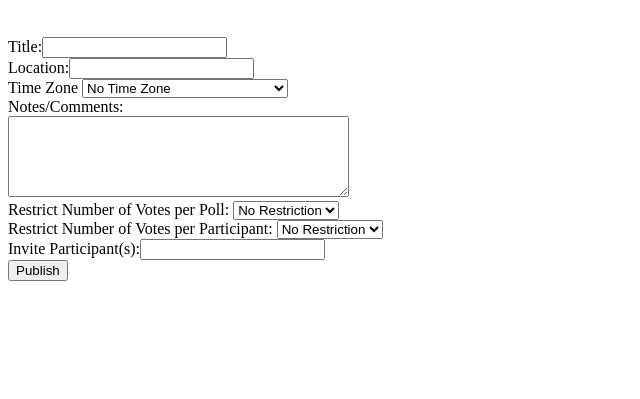
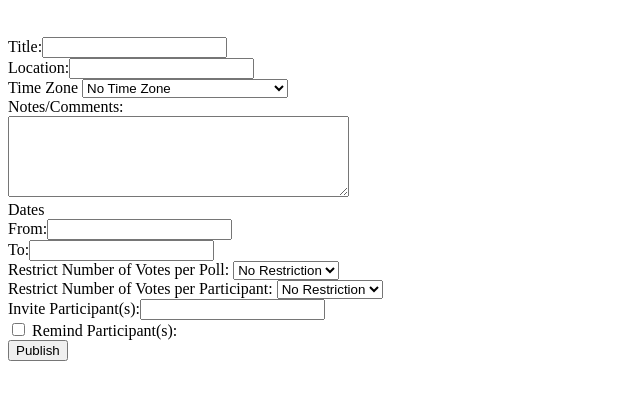
Before and after one commit to MGLeyda/Lab-3, a Gatsby site: page /pollForm in a window 1280 px wide. Shown: the part 61-460 px from the top of the page, without its empty margins (0-640 px from the left). Built offline with nearby package versions, Linux system fonts and the light colour scheme; Gatsby itself is replaced by a stand-in of ours.

Commit message:
added remind checkbox

```diff
--- a/src/pages/index.js
+++ b/src/pages/index.js
@@ -41,7 +41,6 @@ export default class IndexPage extends React.Component {
           />
         </label>
         <br />
-
         <button type="submit">Submit</button>
       </form>
     )
--- a/src/pages/pollForm.js
+++ b/src/pages/pollForm.js
@@ -7,6 +7,9 @@ export default class PollFormPage extends React.Component {
     RestrictVperPoll: "",
     RestrictVperPar: "",
     Invite: "",
+    DateFrom: "",
+    DateTo: "",
+    Remind: "",
   }
   handleInputChange = event => {
     const target = event.target
@@ -59,6 +62,28 @@ export default class PollFormPage extends React.Component {
         <br />
         <textarea name="Text1" cols="40" rows="5"></textarea>
         <br />
+        <label>Dates</label>
+          <br />
+          <label>
+          From:
+          <input
+            type="text"
+            name="datefrom"
+            value={this.state.datefrom}
+            onChange={this.handleInputChange}
+          />
+          </label>
+          <br />
+          <label>
+          To:
+          <input
+            type="text"
+            name="datefrom"
+            value={this.state.dateto}
+            onChange={this.handleInputChange}
+          />
+          </label>
+          <br />
         <label>Restrict Number of Votes per Poll: </label>
          <select>
             <option value = "na">No Restriction</option>
@@ -89,6 +114,12 @@ export default class PollFormPage extends React.Component {
           />
         </label>
         <br />
+
+        <label for="myCheck"></label>
+        <input type="checkbox" id="myCheck" onclick="myFunction()"/>
+
+        <label> Remind Participant(s):  </label>
+        <br />
         <button type="publish">Publish</button>
       </form>
     )
```
